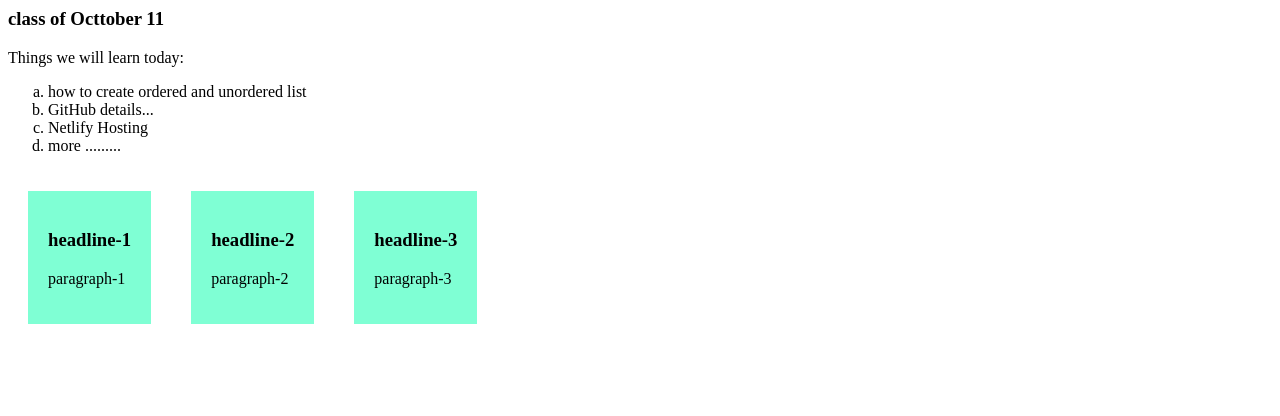
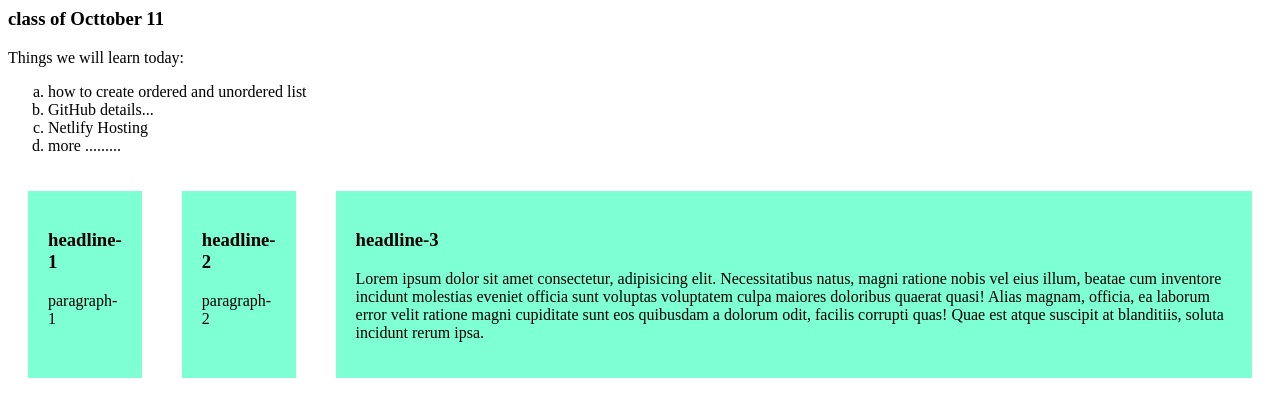
Before and after one commit to rezwan4students/github-first-time, a plain HTML site: page oct11.html in a window 1280 px wide. Drawn offline with Linux system fonts and the light colour scheme.

Commit message:
updated para-3

```diff
--- a/oct11.html
+++ b/oct11.html
@@ -28,7 +28,7 @@
     </div>
     <div class="inner">
         <h3>headline-3</h3>
-        <p>paragraph-3</p>
+        <p>Lorem ipsum dolor sit amet consectetur, adipisicing elit. Necessitatibus natus, magni ratione nobis vel eius illum, beatae cum inventore incidunt molestias eveniet officia sunt voluptas voluptatem culpa maiores doloribus quaerat quasi! Alias magnam, officia, ea laborum error velit ratione magni cupiditate sunt eos quibusdam a dolorum odit, facilis corrupti quas! Quae est atque suscipit at blanditiis, soluta incidunt rerum ipsa.</p>
     </div>
 </div>
 
```
